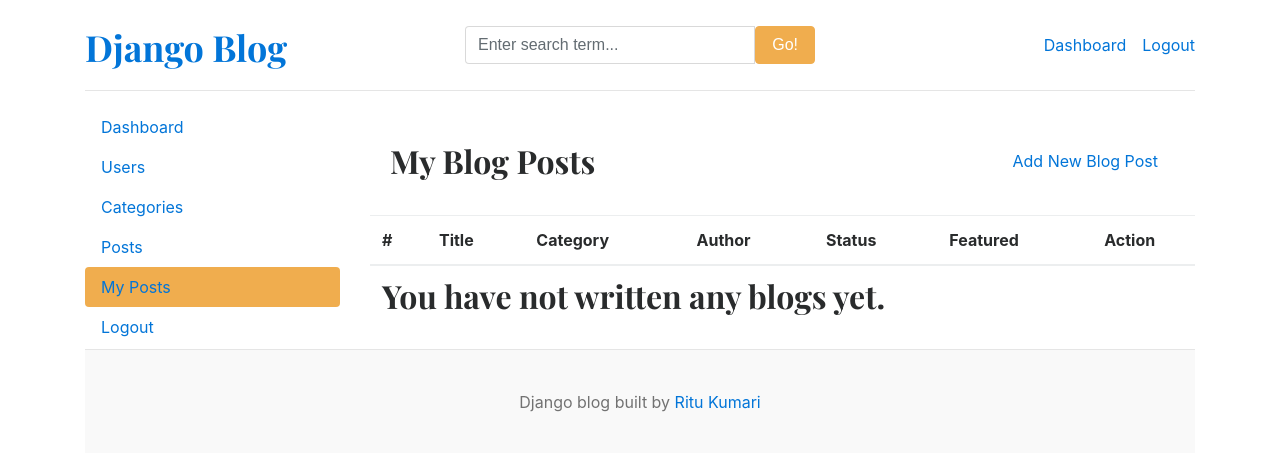
After one commit to Ritukumari2003/Django-Blogs-App, a Django app: page /dashboard/my_posts/ in a window 1280 px wide. The commit adds this page. Shown: the top 453 px of the page. Run offline with Django 5.2, Linux system fonts and the light colour scheme; the visitor is signed in with stand-in values (Sample User, id 1); data that the repository does not hold is empty.

Commit message:
Added my_posts in dashboard

```diff
--- a/blog_main/urls.py
+++ b/blog_main/urls.py
@@ -31,14 +31,14 @@ urlpatterns = [
     # navbar-category url
     path('category/',include('blogs.urls')),
 
+    # search endpoint
+    path('blogs/search/', BlogsView.search, name='search'),
+
     # specific blog endpoint
     path('blogs/<slug:slug>/', BlogsView.blogs, name='blogs'),
 
     # deleting the comment in a blog
     path('delete-comment/<int:comment_id>/', BlogsView.delete_comment, name='delete_comment'),
-
-    # search endpoint
-    path('blogs/search/', BlogsView.search, name='search'),
 
     # register endpoint
     path('register/', views.register, name='register'),
--- a/blogs/urls.py
+++ b/blogs/urls.py
@@ -2,5 +2,5 @@ from django.urls import path
 from . import views
 
 urlpatterns = [
-    path('<int:category_id>/', views.posts_by_category, name='posts_by_category')
+    path('<int:category_id>/', views.posts_by_category, name='posts_by_category'),
 ]
--- a/blogs/views.py
+++ b/blogs/views.py
@@ -1,4 +1,4 @@
-from django.http import HttpResponseRedirect
+from django.http import HttpResponseForbidden, HttpResponseRedirect
 from django.shortcuts import get_object_or_404, render
 from .models import Blog, Category, Comment
 from django.db.models import Q
@@ -50,10 +50,12 @@ def delete_comment(request, comment_id):
     if request.method == "POST":
         comment = get_object_or_404(Comment, id=comment_id)
 
-        if request.user == comment.user:
+        if (request.user == comment.user or request.user.is_superuser or request.user.groups.filter(name='Manager').exists()):
             slug = comment.blog.slug
             comment.delete()
             return redirect('blogs', slug=slug)
+
+        return HttpResponseForbidden("You cannot delete this comment")
 
     return redirect('/')
 
--- a/dashboard/urls.py
+++ b/dashboard/urls.py
@@ -23,6 +23,9 @@ urlpatterns = [
     path('users/edit/<int:pk>/', views.edit_user, name='edit_user'),
     path('users/delete/<int:pk>/', views.delete_user, name='delete_user'),
 
+    # My blogs
+    path('my_posts/', views.my_posts, name='my_posts'),
+
     # logout
     path('dashboard_logout/', views.dashboard_logout, name='dashboard_logout'),
 ]
--- a/dashboard/views.py
+++ b/dashboard/views.py
@@ -7,6 +7,7 @@ from django.contrib.auth.models import User
 from django.contrib import auth
 from django.contrib import messages
 from django.contrib.auth.decorators import permission_required
+from django.http import HttpResponseForbidden
 
 # Create your views here.
 @login_required(login_url='login')
@@ -24,6 +25,7 @@ def dashboard(request):
 def categories(request):
     return render(request, 'dashboard/categories.html')
 
+@permission_required('blogs.add_category', raise_exception=True)
 def add_category(request):
     if request.method == 'POST':
         form = CategoryForm(request.POST)
@@ -94,9 +96,14 @@ def add_post(request):
 
 def edit_post(request, pk):
     post = get_object_or_404(Blog, pk=pk)
+
+    # Allow if admin OR author
+    if not (request.user.has_perm('blogs.change_blog') or post.author == request.user):
+        return HttpResponseForbidden("You are not allowed to edit this post")
+
     if request.method == 'POST':
         form = BlogPostForm(request.POST, request.FILES, instance=post)
-        if form.is_valid:
+        if form.is_valid():
             post = form.save()
             title = form.cleaned_data['title']
             post.slug =slugify(title) + '-' + str(post.id)
@@ -111,6 +118,8 @@ def edit_post(request, pk):
 
 def delete_post(request, pk):
     post = get_object_or_404(Blog, pk=pk)
+    if not (request.user.has_perm('blogs.delete_blog') or post.author == request.user):
+        return HttpResponseForbidden("You are not allowed to delete this post")
     post.delete()
     return redirect('posts')
 
@@ -165,3 +174,12 @@ def dashboard_logout(request):
         return redirect('home')  # or wherever you want
 
     return render(request, 'dashboard/logout.html')
+
+# Self blog posts crud
+
+def my_posts(request):
+    posts = Blog.objects.filter(author=request.user)
+    context = {
+        'posts': posts,
+    }
+    return render(request, 'dashboard/my_posts.html', context)
--- a/templates/dashboard/categories.html
+++ b/templates/dashboard/categories.html
@@ -10,9 +10,11 @@
     <div class="col-md-9">
         <div class="row d-flex justify-content-between align-items-center" style="padding: 35px;">
             <h2 class="mb-0">All Categories</h2>
+            {% if perms.blogs.add_category %}
             <a href="{% url 'add_category' %}" class="btn btn-dark text-light">
                 Add New Category
             </a>
+            {% endif %}
         </div>
 
         <table class="table table-hover">
--- /dev/null
+++ b/templates/dashboard/my_posts.html
@@ -0,0 +1,57 @@
+{% extends 'base.html' %}
+{% block content %}
+
+<div class="row">
+    <!-- Left Side Bar  -->
+    <!-- import sidebar here  -->
+    {% include 'dashboard/sidebar.html' %}
+
+    <!-- Right Side Bar  -->
+    <div class="col-md-9">
+        <div class="row d-flex justify-content-between align-items-center" style="padding: 35px;">
+            <h2 class="mb-0">My Blog Posts</h2>
+            <a href="{% url 'add_post' %}" class="btn btn-dark text-light">
+                Add New Blog Post
+            </a>
+        </div>
+
+        <table class="table table-hover">
+            <thead>
+                <tr>
+                <th>#</th>
+                <th>Title</th>
+                <th>Category</th>
+                <th>Author</th>
+                <th>Status</th>
+                <th>Featured</th>
+                <th>Action</th>
+                </tr>
+            </thead>
+            <tbody>
+                {% for post in posts %}
+                    <tr>
+                    <th>{{ forloop.counter }}</th>
+                    <td><a href="{% url 'blogs' post.slug %}">{{ post }}</a></td>
+                    <td>{{ post.category }}</td>
+                    <td>{{ post.author }}</td>
+                    <td>{{ post.status }}</td>
+                    <td>{% if post.is_featured %}<i class="fa fa-check text-success"></i>{% else %}<i class="fa fa-times text-danger"></i>{% endif %}</td>
+                    <td>
+                        <a href="{% url 'edit_post' post.id %}"><i class="fa fa-edit text-success"></i></a>
+                        &nbsp;
+                        <a href="{% url 'delete_post' post.id %}"><i class="fa fa-trash text-danger"></i></a>
+                    </td>
+                    </tr>
+                {% empty %}
+                    <tr>
+                        <td colspan="6"><h2>You have not written any blogs yet.</h2></td>
+                    </tr>
+                {% endfor %}
+            </tbody>
+        </table>
+
+
+    </div>
+</div>
+
+{% endblock %}
--- a/templates/dashboard/sidebar.html
+++ b/templates/dashboard/sidebar.html
@@ -7,7 +7,13 @@
             {% endif %}
 
             <a href="{% url 'categories' %}" class="nav-link text-dark {% if '/categories/' in request.path %}bg-warning{% endif %}">Categories</a>
+
             <a href="{% url 'posts' %}" class="nav-link text-dark {% if '/posts/' in request.path %}bg-warning{% endif %}">Posts</a>
+
+            <a href="{% url 'my_posts' %}" class="nav-link text-dark {% if '/my_posts/' in request.path %}bg-warning{% endif %}">My Posts</a>
+
             <a href="{% url 'dashboard_logout' %}" class="nav-link text-dark {% if '/dashboard_logout/' in request.path %}bg-warning{% endif %}">Logout</a>
+
+
         </div>
     </div>
```
Also changed, not shown: templates/dashboard/posts.html (+6 -1 lines).
